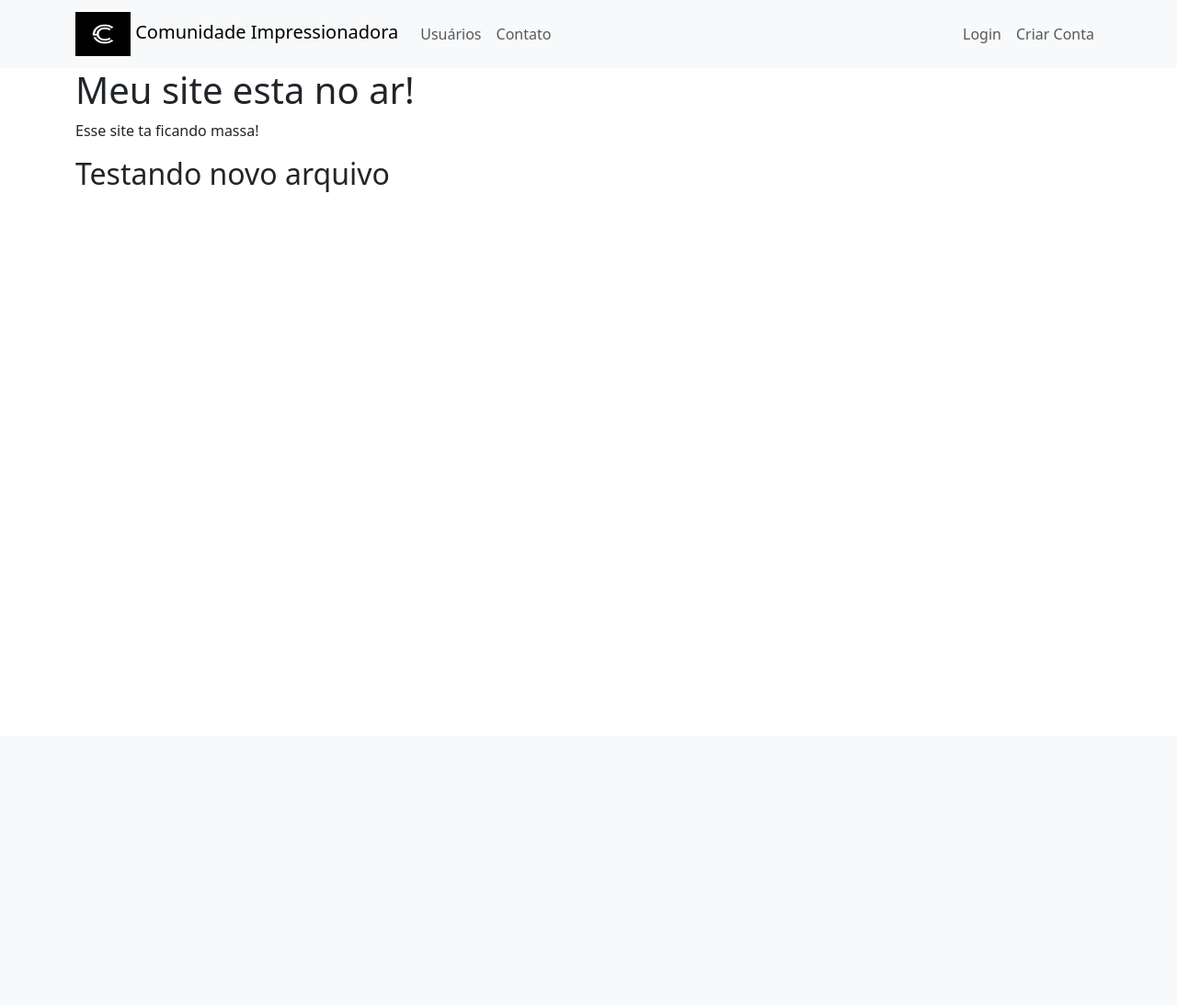
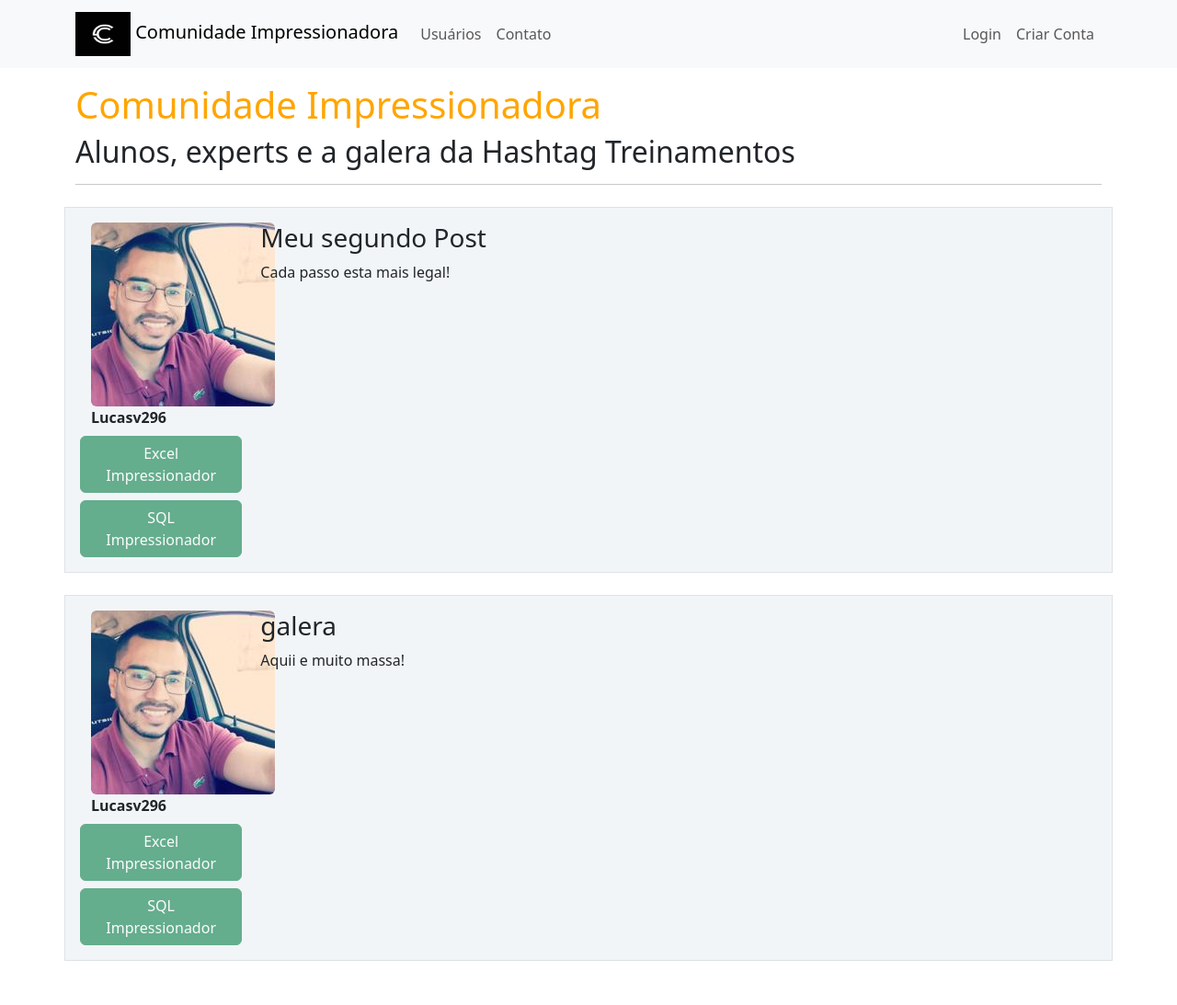
Before and after one commit to lucasamaral296/sitecomunidadeFLASK, a Flask app: page / in a window 1280 px wide. Shown: the whole page at 92% size. Before the commit the page ends 209 px from the top, so only its background shows below. Run offline with Flask 3, Linux system fonts and the light colour scheme.

Commit message:
adicionando edição dos posts, criando na home

```diff
--- a/comunidadeimpressionadora/routes.py
+++ b/comunidadeimpressionadora/routes.py
@@ -13,7 +13,8 @@ lista_usuarios = ['Lira', 'João', 'Alon', 'Alessandra', 'Amanda']
 
 @app.route("/")
 def home():
-    return render_template('home.html')
+    posts = Post.query.order_by(Post.id.desc())
+    return render_template('home.html', posts=posts)
 
 
 @app.route('/contato')
--- a/comunidadeimpressionadora/static/main.css
+++ b/comunidadeimpressionadora/static/main.css
@@ -36,3 +36,6 @@
 .number3{
   font-weight:500;
 }
+.meupost{
+background: #f2f5f8 !important;
+}
--- a/comunidadeimpressionadora/templates/home.html
+++ b/comunidadeimpressionadora/templates/home.html
@@ -1,9 +1,35 @@
 {% extends 'base.html' %}
 
 {% block body %}
-        <div class="container">
-            <h1>Meu site esta no ar!</h1>
-                <p> Esse site ta ficando massa!<p>
-            <h2>Testando novo arquivo</h2>
+        <div class="container mt-3">
+            <h1 style="color: orange">Comunidade Impressionadora</h1>
+            <h2>Alunos, experts e a galera da Hashtag Treinamentos</h2>
+            <hr>
+            {% for post in posts %}
+            <div class="row border mt-4 p-3 meupost">
+                <div class="col col-2">
+                    <div class="image pe-2">
+                        <img src="{{ url_for('static', filename='fotos_perfil/{}'.format(post.autor.foto_perfil)) }}" class="rounded" width="200" >
+                        <div>
+                            <strong>{{ post.autor.username }}</strong>
+                        </div>
+                        <div class="row justify-content-center">
+                            <br>
+                            {% for curso in post.autor.cursos.split(';') %}
+                                <button type="button" class="btn btn-success mt-2" disabled>{{ curso }}</button>
+                            {% endfor %}
+
+                        </div>
+                    </div>
+                </div>
+                <div class="col col-10">
+                    <h3>{{ post.titulo }}</h3>
+                    <p>{{ post.corpo }}</p>
+                </div>
+            </div>
+            {% endfor %}
         </div>
+<div class="mt-5">
+
+</div>
 {% endblock %}
--- a/comunidadeimpressionadora/templates/perfil.html
+++ b/comunidadeimpressionadora/templates/perfil.html
@@ -6,7 +6,7 @@
                 <div class="d-flex align-items-center">
                     <div class="image pe-2">
                 <img src="{{ foto_perfil }}" class="rounded" width="200" >
-                </div>
+                    </div>
                 <div class="ml-3 w-100">
                    <h4 class="mb-0 mt-0">{{current_user.username}}</h4>
                    <span>{{current_user.email}}</span>
```
Also changed, not shown: instance/comunidade.db.
